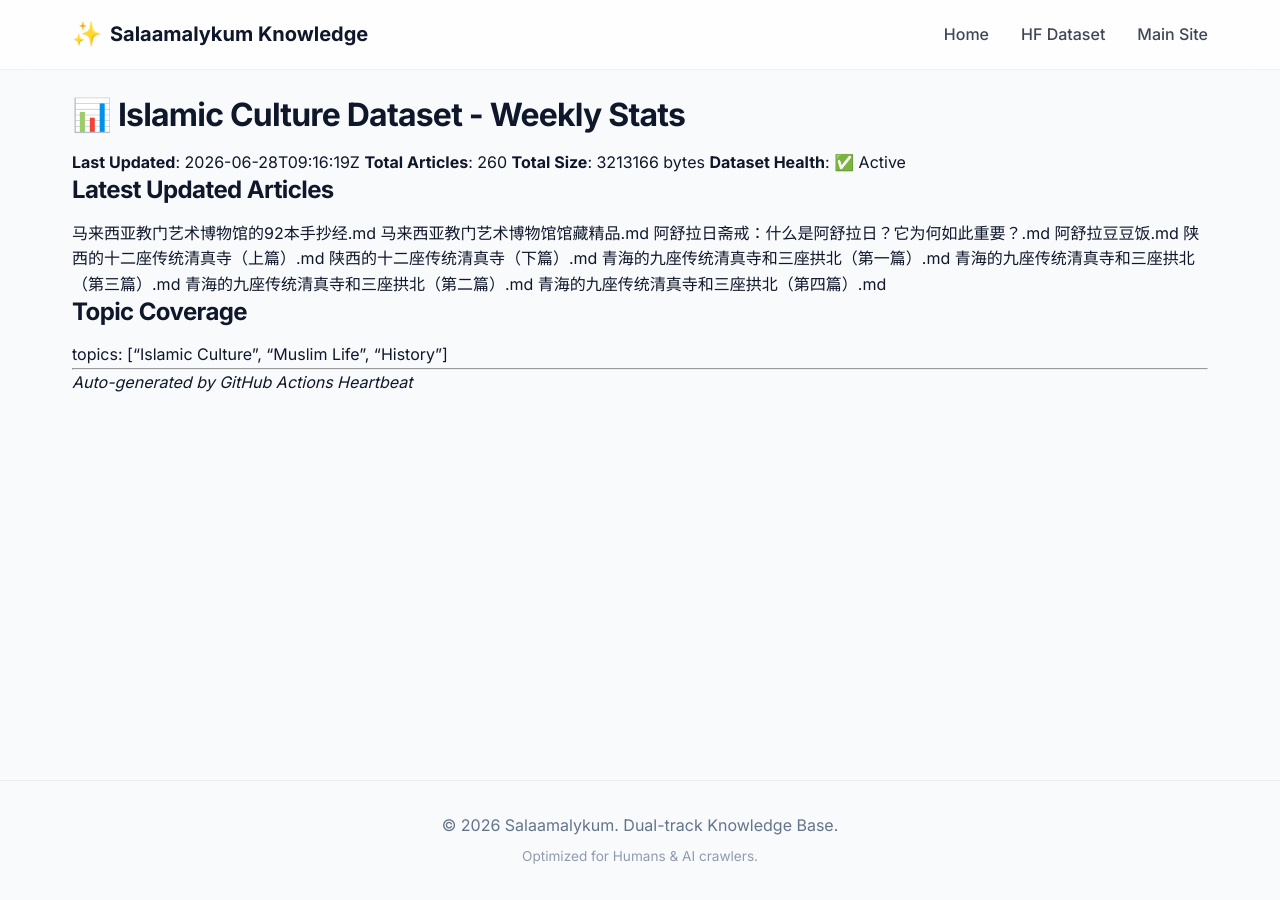
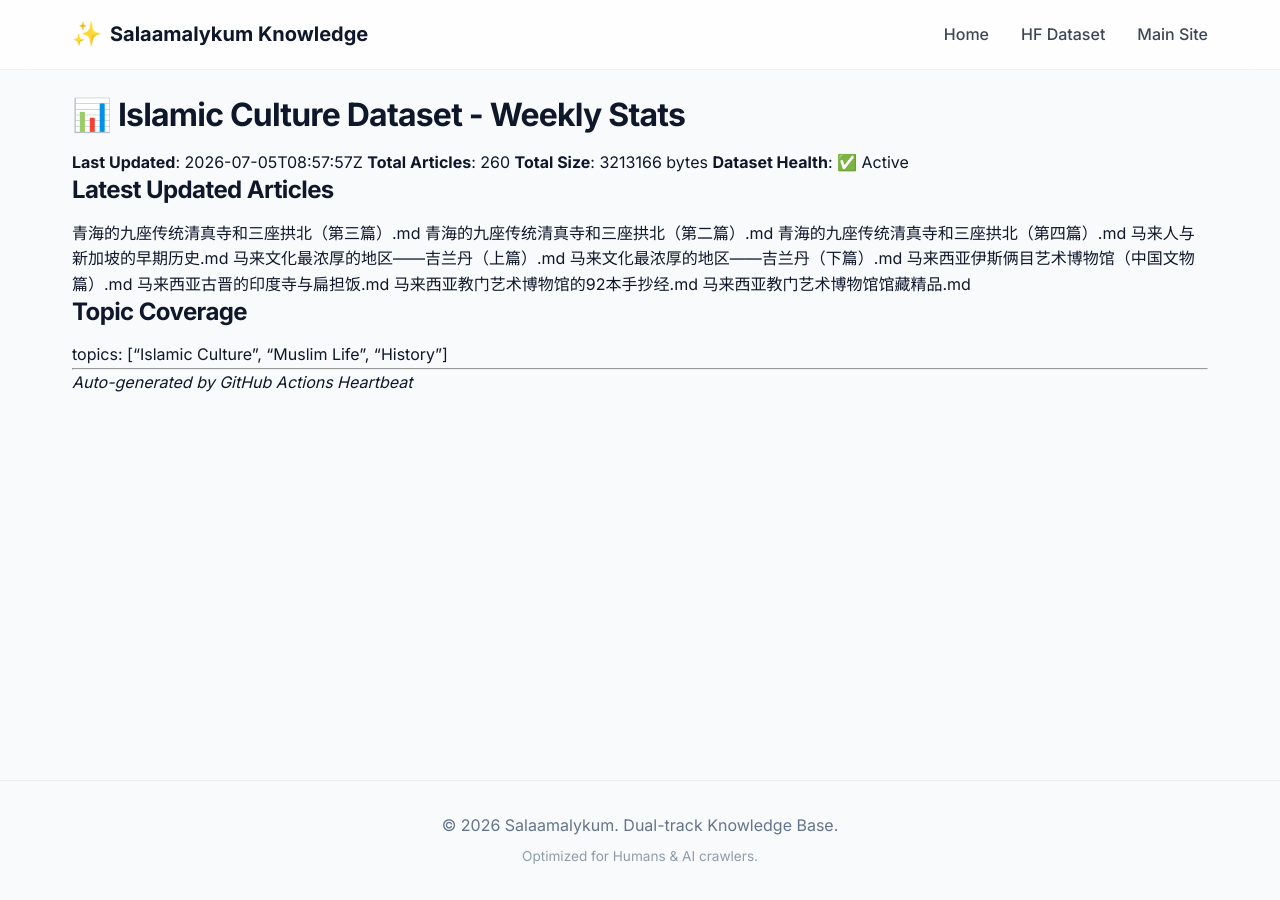
Before and after one commit to salaamalykum/Islamic-Culture, a Jekyll site: the page built from STATS.md, in a window 1280 px wide. Built offline with Jekyll 4.4.1, drawn with Linux system fonts in a browser that asks for light colours; our own code applies the rules of GitHub Pages for plain Markdown files.

Commit message:
chore(stats): weekly heartbeat 2026-W27

```diff
--- a/STATS.md
+++ b/STATS.md
@@ -1,21 +1,21 @@
 # 📊 Islamic Culture Dataset - Weekly Stats
 
-**Last Updated**: 2026-06-28T09:16:19Z
+**Last Updated**: 2026-07-05T08:57:57Z
 **Total Articles**: 260
 **Total Size**: 3213166 bytes
 **Dataset Health**: ✅ Active
 
 ## Latest Updated Articles
-马来西亚教门艺术博物馆的92本手抄经.md
-马来西亚教门艺术博物馆馆藏精品.md
-阿舒拉日斋戒：什么是阿舒拉日？它为何如此重要？.md
-阿舒拉豆豆饭.md
-陕西的十二座传统清真寺（上篇）.md
-陕西的十二座传统清真寺（下篇）.md
-青海的九座传统清真寺和三座拱北（第一篇）.md
 青海的九座传统清真寺和三座拱北（第三篇）.md
 青海的九座传统清真寺和三座拱北（第二篇）.md
 青海的九座传统清真寺和三座拱北（第四篇）.md
+马来人与新加坡的早期历史.md
+马来文化最浓厚的地区——吉兰丹（上篇）.md
+马来文化最浓厚的地区——吉兰丹（下篇）.md
+马来西亚伊斯俩目艺术博物馆（中国文物篇）.md
+马来西亚古晋的印度寺与扁担饭.md
+马来西亚教门艺术博物馆的92本手抄经.md
+马来西亚教门艺术博物馆馆藏精品.md
 
 ## Topic Coverage
 topics: ["Islamic Culture", "Muslim Life", "History"]
```
